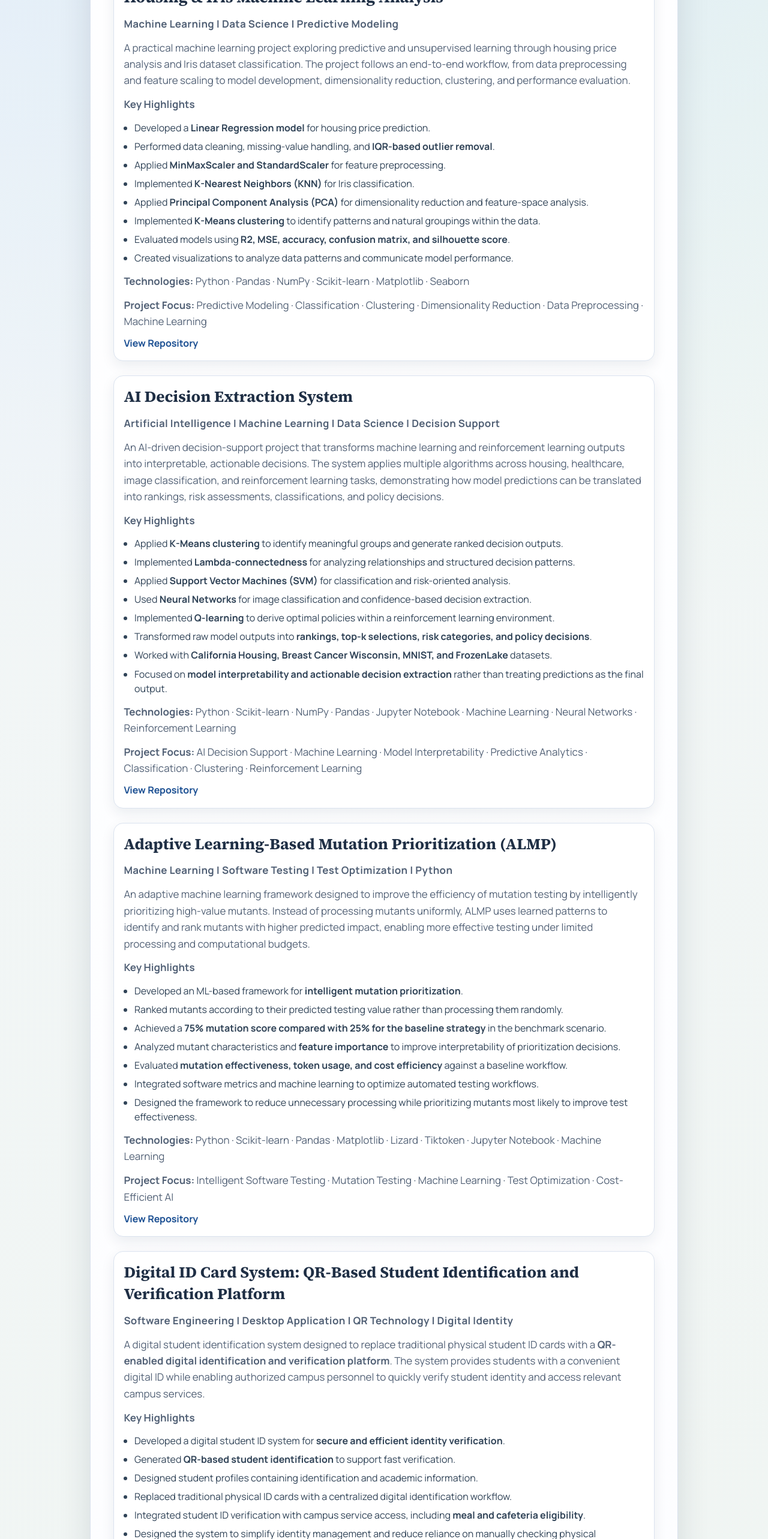
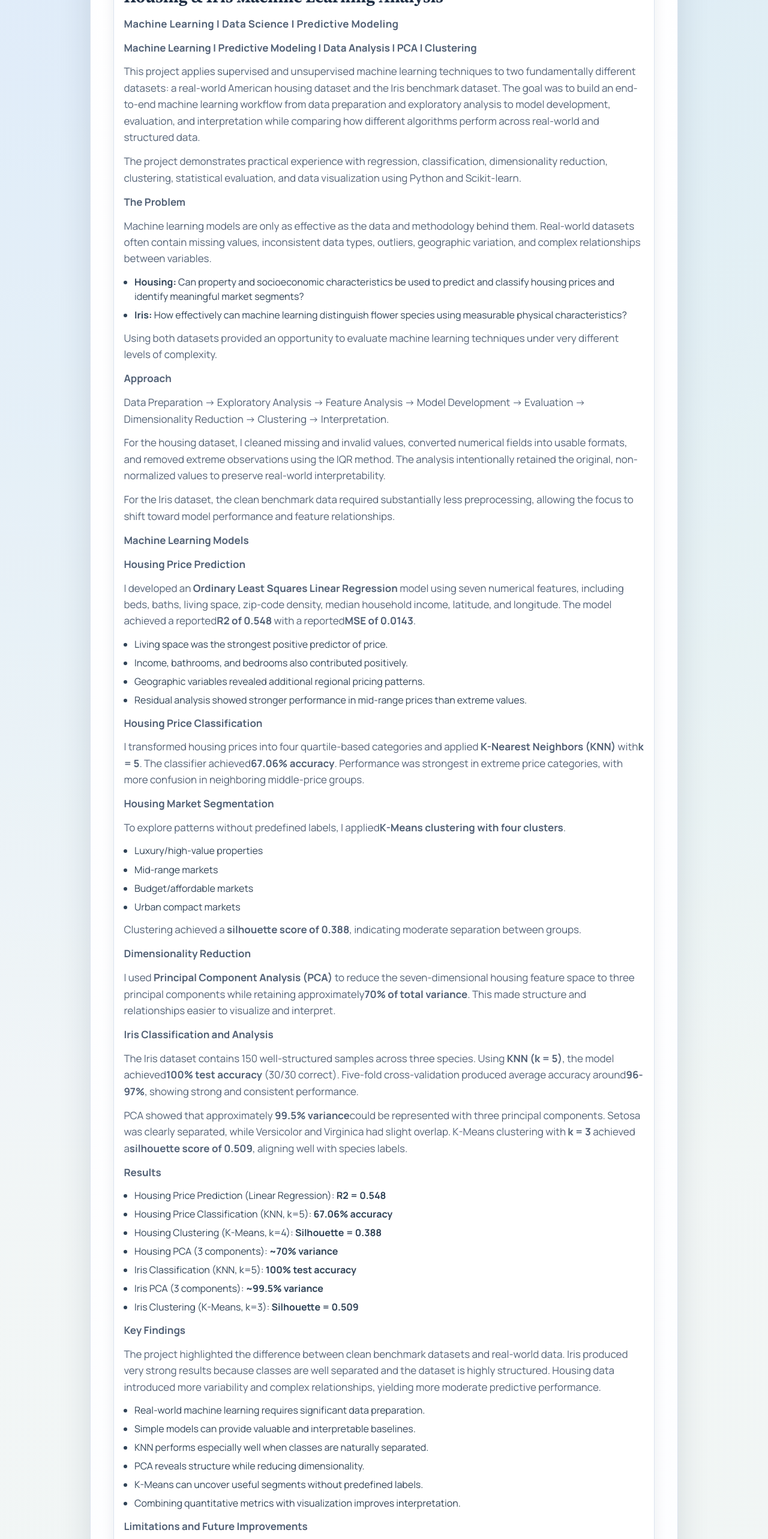
Before and after one commit to kalina0817/Portfolio, a React (Create React App) app in the folder kalkidan-portfolio/: page / in a window 1280 px wide. Shown: the part 2116-4682 px from the top of the page at 60% size. Built offline with nearby package versions, Linux system fonts and the light colour scheme.

Commit message:
Expand Housing and Iris project section with full ML analysis narrative

```diff
--- a/kalkidan-portfolio/src/App.js
+++ b/kalkidan-portfolio/src/App.js
@@ -129,26 +129,172 @@ function App() {
             Machine Learning | Data Science | Predictive Modeling
           </p>
           <p>
-            A practical machine learning project exploring predictive and
-            unsupervised learning through housing price analysis and Iris
-            dataset classification. The project follows an end-to-end workflow,
-            from data preprocessing and feature scaling to model development,
-            dimensionality reduction, clustering, and performance evaluation.
+            <strong>Machine Learning | Predictive Modeling | Data Analysis | PCA | Clustering</strong>
           </p>
-          <p><strong>Key Highlights</strong></p>
+          <p>
+            This project applies supervised and unsupervised machine learning
+            techniques to two fundamentally different datasets: a real-world
+            American housing dataset and the Iris benchmark dataset. The goal
+            was to build an end-to-end machine learning workflow from data
+            preparation and exploratory analysis to model development,
+            evaluation, and interpretation while comparing how different
+            algorithms perform across real-world and structured data.
+          </p>
+          <p>
+            The project demonstrates practical experience with regression,
+            classification, dimensionality reduction, clustering, statistical
+            evaluation, and data visualization using Python and Scikit-learn.
+          </p>
+          <p><strong>The Problem</strong></p>
+          <p>
+            Machine learning models are only as effective as the data and
+            methodology behind them. Real-world datasets often contain missing
+            values, inconsistent data types, outliers, geographic variation,
+            and complex relationships between variables.
+          </p>
           <ul className="project-list">
-            <li>Developed a <strong>Linear Regression model</strong> for housing price prediction.</li>
-            <li>Performed data cleaning, missing-value handling, and <strong>IQR-based outlier removal</strong>.</li>
-            <li>Applied <strong>MinMaxScaler and StandardScaler</strong> for feature preprocessing.</li>
-            <li>Implemented <strong>K-Nearest Neighbors (KNN)</strong> for Iris classification.</li>
-            <li>Applied <strong>Principal Component Analysis (PCA)</strong> for dimensionality reduction and feature-space analysis.</li>
-            <li>Implemented <strong>K-Means clustering</strong> to identify patterns and natural groupings within the data.</li>
-            <li>Evaluated models using <strong>R2, MSE, accuracy, confusion matrix, and silhouette score</strong>.</li>
-            <li>Created visualizations to analyze data patterns and communicate model performance.</li>
+            <li><strong>Housing:</strong> Can property and socioeconomic characteristics be used to predict and classify housing prices and identify meaningful market segments?</li>
+            <li><strong>Iris:</strong> How effectively can machine learning distinguish flower species using measurable physical characteristics?</li>
           </ul>
+          <p>
+            Using both datasets provided an opportunity to evaluate machine
+            learning techniques under very different levels of complexity.
+          </p>
+          <p><strong>Approach</strong></p>
+          <p>
+            Data Preparation -&gt; Exploratory Analysis -&gt; Feature Analysis -&gt;
+            Model Development -&gt; Evaluation -&gt; Dimensionality Reduction -&gt;
+            Clustering -&gt; Interpretation.
+          </p>
+          <p>
+            For the housing dataset, I cleaned missing and invalid values,
+            converted numerical fields into usable formats, and removed extreme
+            observations using the IQR method. The analysis intentionally
+            retained the original, non-normalized values to preserve real-world
+            interpretability.
+          </p>
+          <p>
+            For the Iris dataset, the clean benchmark data required
+            substantially less preprocessing, allowing the focus to shift
+            toward model performance and feature relationships.
+          </p>
+          <p><strong>Machine Learning Models</strong></p>
+          <p><strong>Housing Price Prediction</strong></p>
+          <p>
+            I developed an <strong>Ordinary Least Squares Linear
+            Regression</strong> model using seven numerical features, including
+            beds, baths, living space, zip-code density, median household
+            income, latitude, and longitude. The model achieved a reported
+            <strong>R2 of 0.548</strong> with a reported
+            <strong>MSE of 0.0143</strong>.
+          </p>
+          <ul className="project-list">
+            <li>Living space was the strongest positive predictor of price.</li>
+            <li>Income, bathrooms, and bedrooms also contributed positively.</li>
+            <li>Geographic variables revealed additional regional pricing patterns.</li>
+            <li>Residual analysis showed stronger performance in mid-range prices than extreme values.</li>
+          </ul>
+          <p><strong>Housing Price Classification</strong></p>
+          <p>
+            I transformed housing prices into four quartile-based categories
+            and applied <strong>K-Nearest Neighbors (KNN)</strong> with
+            <strong>k = 5</strong>. The classifier achieved
+            <strong>67.06% accuracy</strong>. Performance was strongest in
+            extreme price categories, with more confusion in neighboring
+            middle-price groups.
+          </p>
+          <p><strong>Housing Market Segmentation</strong></p>
+          <p>
+            To explore patterns without predefined labels, I applied
+            <strong>K-Means clustering with four clusters</strong>.
+          </p>
+          <ul className="project-list">
+            <li>Luxury/high-value properties</li>
+            <li>Mid-range markets</li>
+            <li>Budget/affordable markets</li>
+            <li>Urban compact markets</li>
+          </ul>
+          <p>
+            Clustering achieved a <strong>silhouette score of 0.388</strong>,
+            indicating moderate separation between groups.
+          </p>
+          <p><strong>Dimensionality Reduction</strong></p>
+          <p>
+            I used <strong>Principal Component Analysis (PCA)</strong> to
+            reduce the seven-dimensional housing feature space to three
+            principal components while retaining approximately
+            <strong>70% of total variance</strong>. This made structure and
+            relationships easier to visualize and interpret.
+          </p>
+          <p><strong>Iris Classification and Analysis</strong></p>
+          <p>
+            The Iris dataset contains 150 well-structured samples across three
+            species. Using <strong>KNN (k = 5)</strong>, the model achieved
+            <strong>100% test accuracy</strong> (30/30 correct). Five-fold
+            cross-validation produced average accuracy around
+            <strong>96-97%</strong>, showing strong and consistent
+            performance.
+          </p>
+          <p>
+            PCA showed that approximately <strong>99.5% variance</strong>
+            could be represented with three principal components. Setosa was
+            clearly separated, while Versicolor and Virginica had slight
+            overlap. K-Means clustering with <strong>k = 3</strong> achieved a
+            <strong>silhouette score of 0.509</strong>, aligning well with
+            species labels.
+          </p>
+          <p><strong>Results</strong></p>
+          <ul className="project-list">
+            <li>Housing Price Prediction (Linear Regression): <strong>R2 = 0.548</strong></li>
+            <li>Housing Price Classification (KNN, k=5): <strong>67.06% accuracy</strong></li>
+            <li>Housing Clustering (K-Means, k=4): <strong>Silhouette = 0.388</strong></li>
+            <li>Housing PCA (3 components): <strong>~70% variance</strong></li>
+            <li>Iris Classification (KNN, k=5): <strong>100% test accuracy</strong></li>
+            <li>Iris PCA (3 components): <strong>~99.5% variance</strong></li>
+            <li>Iris Clustering (K-Means, k=3): <strong>Silhouette = 0.509</strong></li>
+          </ul>
+          <p><strong>Key Findings</strong></p>
+          <p>
+            The project highlighted the difference between clean benchmark
+            datasets and real-world data. Iris produced very strong results
+            because classes are well separated and the dataset is highly
+            structured. Housing data introduced more variability and complex
+            relationships, yielding more moderate predictive performance.
+          </p>
+          <ul className="project-list">
+            <li>Real-world machine learning requires significant data preparation.</li>
+            <li>Simple models can provide valuable and interpretable baselines.</li>
+            <li>KNN performs especially well when classes are naturally separated.</li>
+            <li>PCA reveals structure while reducing dimensionality.</li>
+            <li>K-Means can uncover useful segments without predefined labels.</li>
+            <li>Combining quantitative metrics with visualization improves interpretation.</li>
+          </ul>
+          <p><strong>Limitations and Future Improvements</strong></p>
+          <p>
+            The housing analysis could be improved through additional feature
+            engineering and more advanced models, including property age, lot
+            size, school ratings, temporal factors, spatial features, and
+            interaction terms such as beds x baths. Future modeling can
+            evaluate Random Forest, XGBoost, LightGBM, neural networks,
+            ensemble approaches, and systematic hyperparameter optimization.
+          </p>
+          <p>
+            For Iris, further model comparisons can include SVM, Logistic
+            Regression, Decision Trees, Random Forest, and neural networks to
+            examine behavior on highly separable data.
+          </p>
           <p>
             <strong>Technologies:</strong> Python &middot; Pandas &middot; NumPy
             &middot; Scikit-learn &middot; Matplotlib &middot; Seaborn
+          </p>
+          <p><strong>Outcome</strong></p>
+          <p>
+            This project strengthened my ability to develop machine learning
+            solutions beyond simply training a model. I worked through the
+            complete analytical process: preparing imperfect data, selecting
+            algorithms, evaluating performance, interpreting results,
+            identifying limitations, and translating quantitative findings into
+            meaningful insights.
           </p>
           <p>
             <strong>Project Focus:</strong> Predictive Modeling &middot;
```
Also changed, not shown: 1 other file (tests, documents, lock files or other folders).
